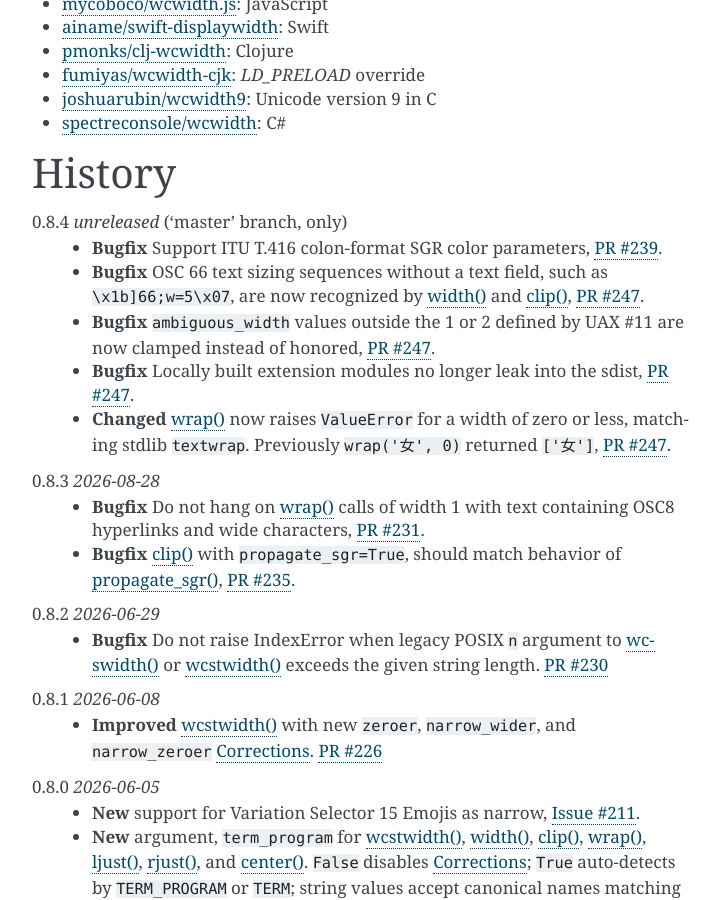
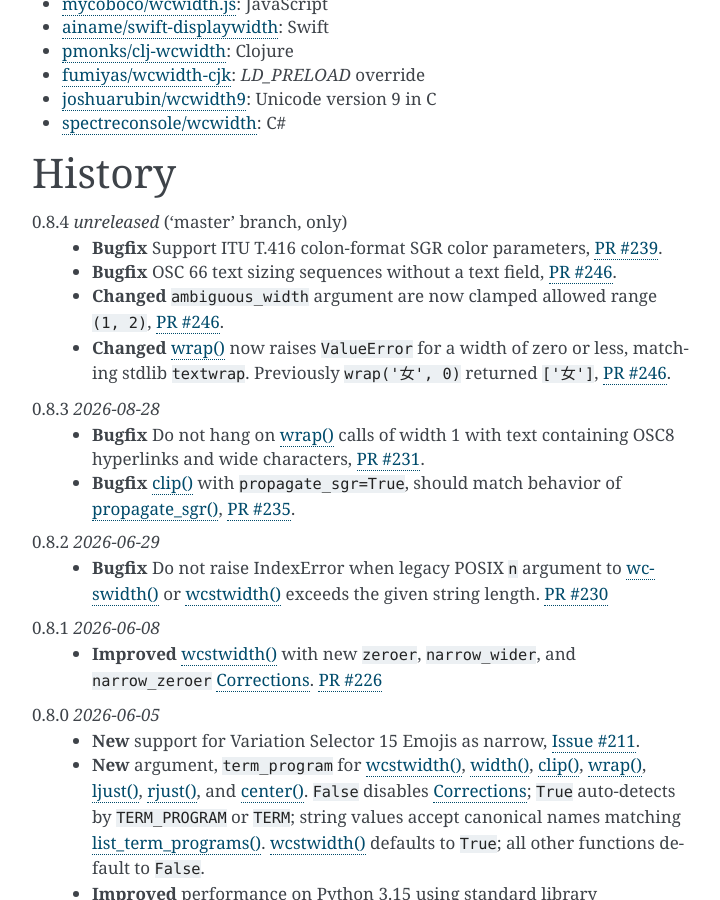
Before and after one commit to jquast/wcwidth, a Sphinx documentation site: the page built from docs/intro.rst, in a window 1280 px wide and 900 px high, scrolled down 12971 px. Shown: the whole window, without its empty margins (388-1108 px from the left). Built offline with Sphinx 7.4.7, drawn with Linux system fonts in a browser that asks for light colours.

```diff
--- a/docs/intro.rst
+++ b/docs/intro.rst
@@ -644,13 +644,10 @@ History
 =======
 0.8.4 *unreleased* ('master' branch, only)
   * **Bugfix** Support ITU T.416 colon-format SGR color parameters, `PR #239`_.
-  * **Bugfix** OSC 66 text sizing sequences without a text field, such as ``\x1b]66;w=5\x07``,
-    are now recognized by `width()`_ and `clip()`_, `PR #247`_.
-  * **Bugfix** ``ambiguous_width`` values outside the 1 or 2 defined by UAX #11 are now clamped
-    instead of honored, `PR #247`_.
-  * **Bugfix** Locally built extension modules no longer leak into the sdist, `PR #247`_.
+  * **Bugfix** OSC 66 text sizing sequences without a text field, `PR #246`_.
+  * **Changed** ``ambiguous_width`` argument are now clamped allowed range ``(1, 2)``, `PR #246`_.
   * **Changed** `wrap()`_ now raises ``ValueError`` for a width of zero or less, matching stdlib
-    ``textwrap``.  Previously ``wrap('女', 0)`` returned ``['女']``, `PR #247`_.
+    ``textwrap``.  Previously ``wrap('女', 0)`` returned ``['女']``, `PR #246`_.
 
 0.8.3 *2026-08-28*
   * **Bugfix** Do not hang on `wrap()`_ calls of width 1 with text containing OSC8 hyperlinks and
@@ -919,7 +916,7 @@ https://www.cl.cam.ac.uk/~mgk25/ucs/wcwidth.c::
 .. _`PR #231`: https://github.com/jquast/wcwidth/pull/231
 .. _`PR #235`: https://github.com/jquast/wcwidth/pull/235
 .. _`PR #239`: https://github.com/jquast/wcwidth/pull/239
-.. _`PR #247`: https://github.com/jquast/wcwidth/pull/247
+.. _`PR #246`: https://github.com/jquast/wcwidth/pull/246
 .. _`Issue #101`: https://github.com/jquast/wcwidth/issues/101
 .. _`Issue #155`: https://github.com/jquast/wcwidth/issues/155
 .. _`Issue #190`: https://github.com/jquast/wcwidth/issues/190
```
Also changed, not shown: 4 other files.
